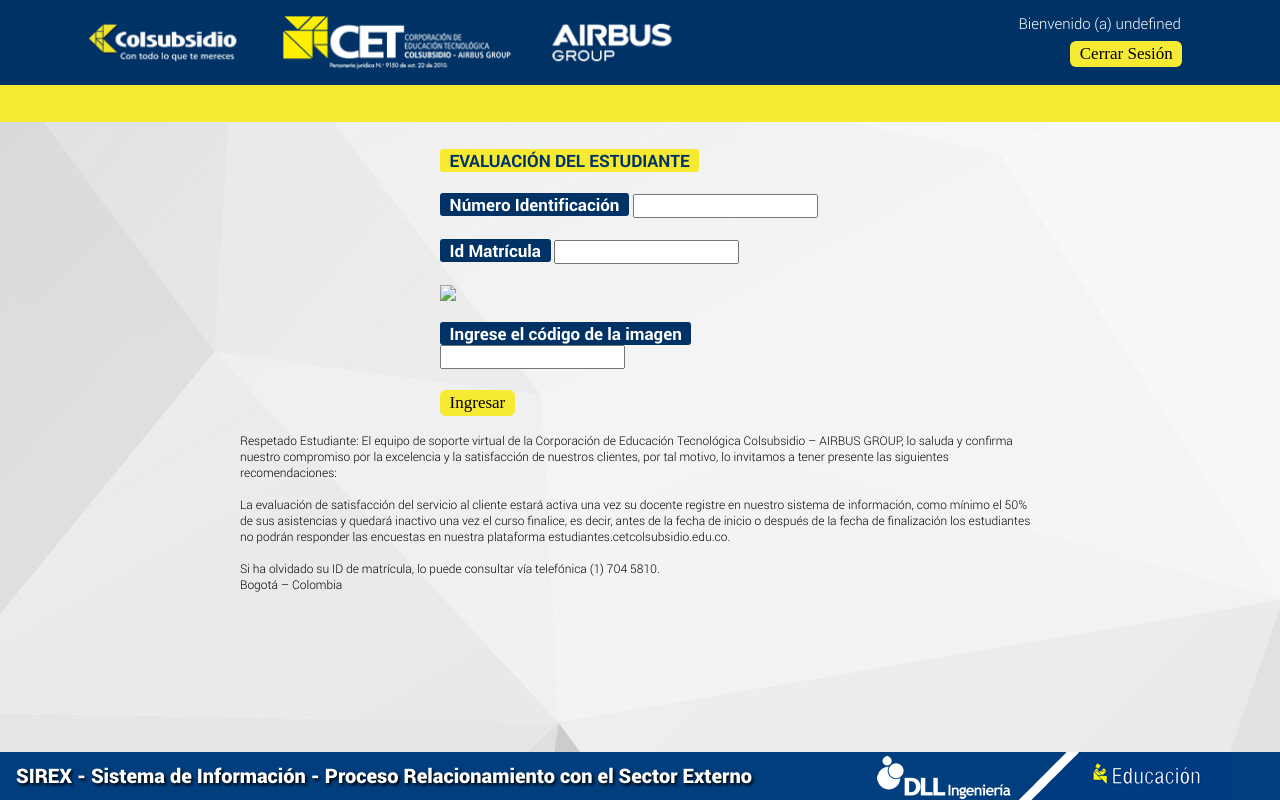
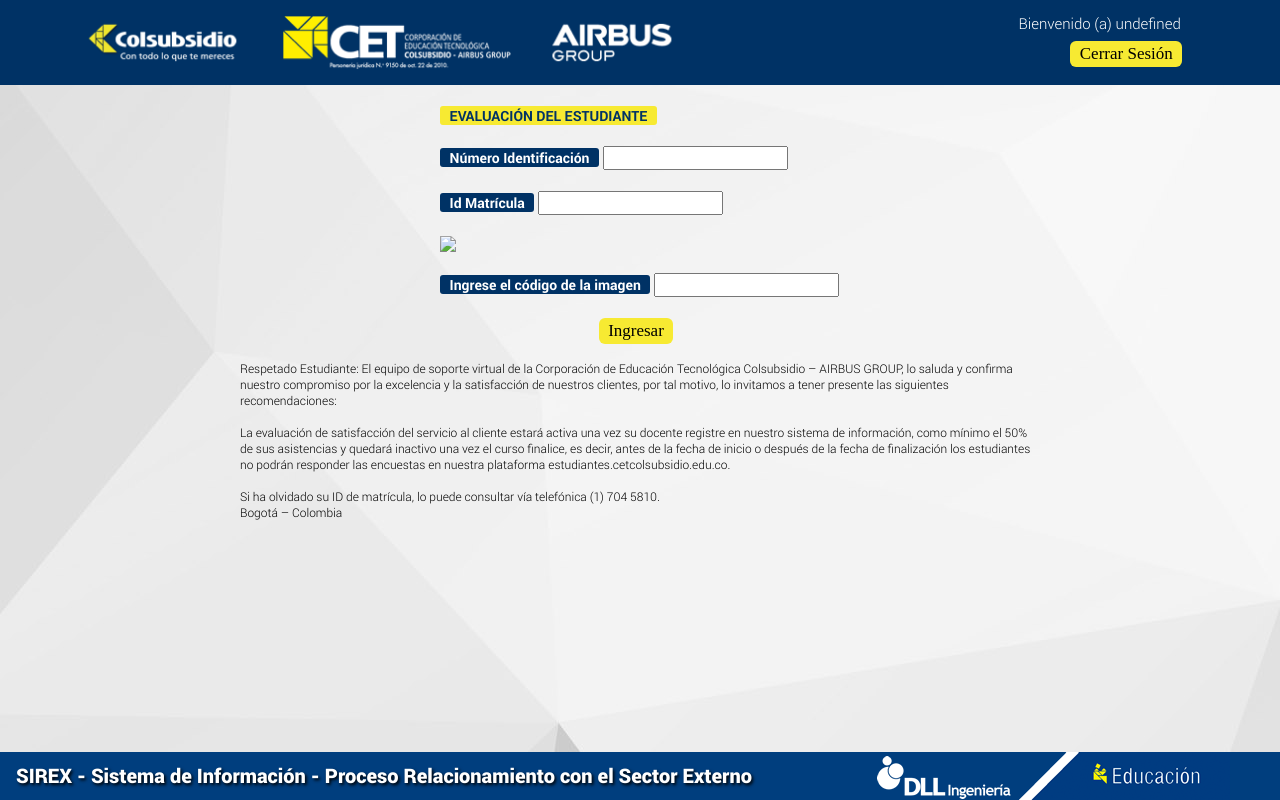
Before and after one commit to dllingenieria/coredutec-estudiantes, a PHP site: template evaluacion/vista/html/ingresoEvaluacion.html in a window 1280 px wide. Run offline with PHP 8.4, Linux system fonts and the light colour scheme; the template is opened without the code that fills it, so the values that code supplies are empty; some libraries are stand-ins or nearby versions; some web fonts are replaced.

Commit message:
Mejora visual pagina principal evaluaciones

```diff
--- a/evaluacion/vista/html/ingresoEvaluacion.html
+++ b/evaluacion/vista/html/ingresoEvaluacion.html
@@ -24,9 +24,9 @@
 		<!-- CABECERA -->
 		<section class="cabecera"></section>
 		<!-- FIN CABECERA -->
-		<!-- BARRA DE NAVEGACIÓN -->
+		<!-- BARRA DE NAVEGACIÓN
 		<nav class="barraNavegacion">
-		</nav>
+		</nav>-->
 		<!-- FIN BARRA DE NAVEGACIÓN -->
 	</section>
 	<!-- FIN ENCABEZADO -->
@@ -42,7 +42,9 @@
 			<label class="titulo azul">Ingrese el código de la imagen</label>
 			<input type="text" id="code" width="25" />
 			<br><br>
-			<button id="btnIngresar" type="button" class="boton final" onclick="">Ingresar</button>
+			<div id="botones">
+				<button id="btnIngresar" type="button" class="boton final" onclick="">Ingresar</button>
+			</div>
 		</div>
 		<div id="texto">
 			<label id="lbltexto">
--- a/vista/css/evaluacion.css
+++ b/vista/css/evaluacion.css
@@ -6,13 +6,22 @@ body {
 .cuerpo{
 	padding-left: 4rem;
 	padding-right: 4rem;
-	padding-top: 1.7rem;
+	/*padding-top: 1.7rem;*/
 }
 
 #Principal{
 	width: 25rem;
 	margin-left: auto;
 	margin-right: auto;
+	margin-top: -1rem;
+}
+
+.titulo{
+	font-size: 14px;
+}
+
+#botones{
+	text-align: center;
 }
 
 #texto{
```
